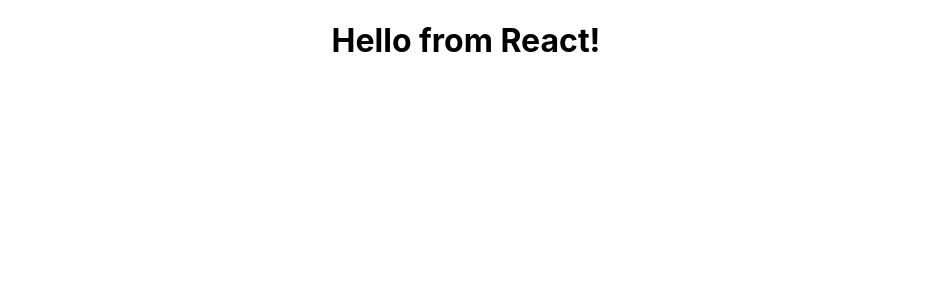
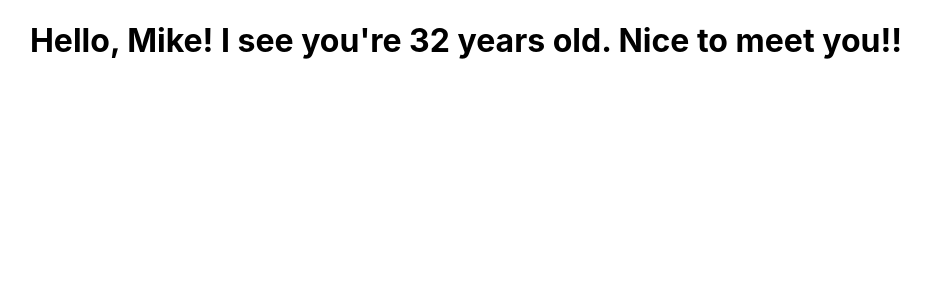
Before and after one commit to hogbergmarkus/first-react-project, a React (Create React App) app in the folder my-app/: page / in a window 1280 px wide. Shown: the top 300 px of the page, without its empty margins (174-1105 px from the left). Built offline with nearby package versions, Linux system fonts and the light colour scheme.

Commit message:
Function with props lesson

```diff
--- a/my-app/src/App.js
+++ b/my-app/src/App.js
@@ -1,13 +1,17 @@
-import logo from './logo.svg';
-import './App.css';
-import FunctionalGreeting from './components/FunctionalGreeting';
+import logo from "./logo.svg";
+import "./App.css";
+import FunctionalGreetingWithProps from "./components/FunctionalGreetingWithProps";
 
 function App() {
-  return (
-    <div className="App">
-      <FunctionalGreeting />
-    </div>
-  );
+    return (
+        <div className="App">
+            <FunctionalGreetingWithProps
+                greeting="Nice to meet you!!"
+                name="Mike"
+                age="32"
+            />
+        </div>
+    );
 }
 
 export default App;
--- a/my-app/src/components/FunctionalGreeting.js
+++ b/my-app/src/components/FunctionalGreeting.js
@@ -1,4 +1,8 @@
 import React from "react";
+
+// function FunctionalGreeting() {
+//     return <h1>Hello from react</h1>
+// }
 
 const FunctionalGreeting = () => <h1>Hello from React!</h1>;
 
--- /dev/null
+++ b/my-app/src/components/FunctionalGreetingWithProps.js
@@ -0,0 +1,13 @@
+import React from "react";
+
+const FunctionalGreetingWithProps = (props) => {
+    console.log(props);
+    return (
+        <h1>
+            Hello, {props.name}! I see you're {props.age} years old.{" "}
+            {props.greeting}
+        </h1>
+    );
+};
+
+export default FunctionalGreetingWithProps;
```
Also changed, not shown: my-app/package.json (indentation only).
